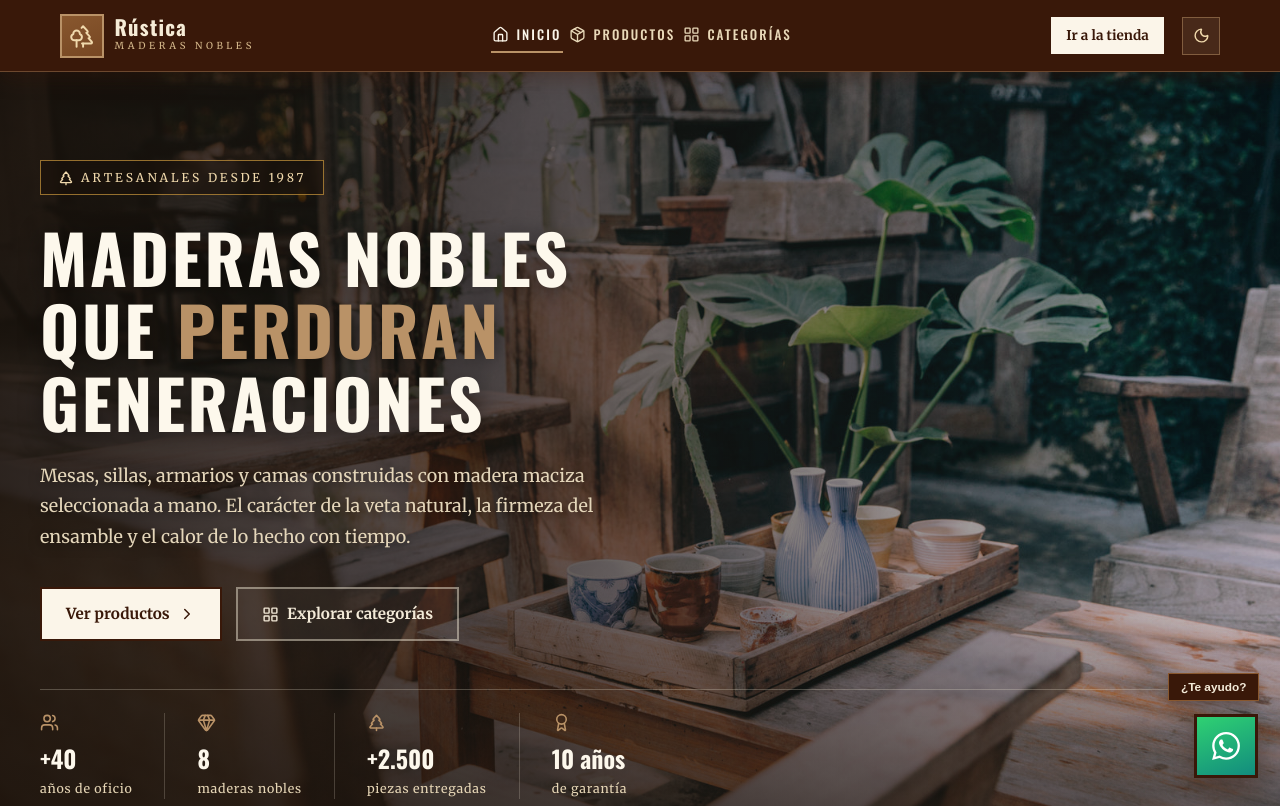
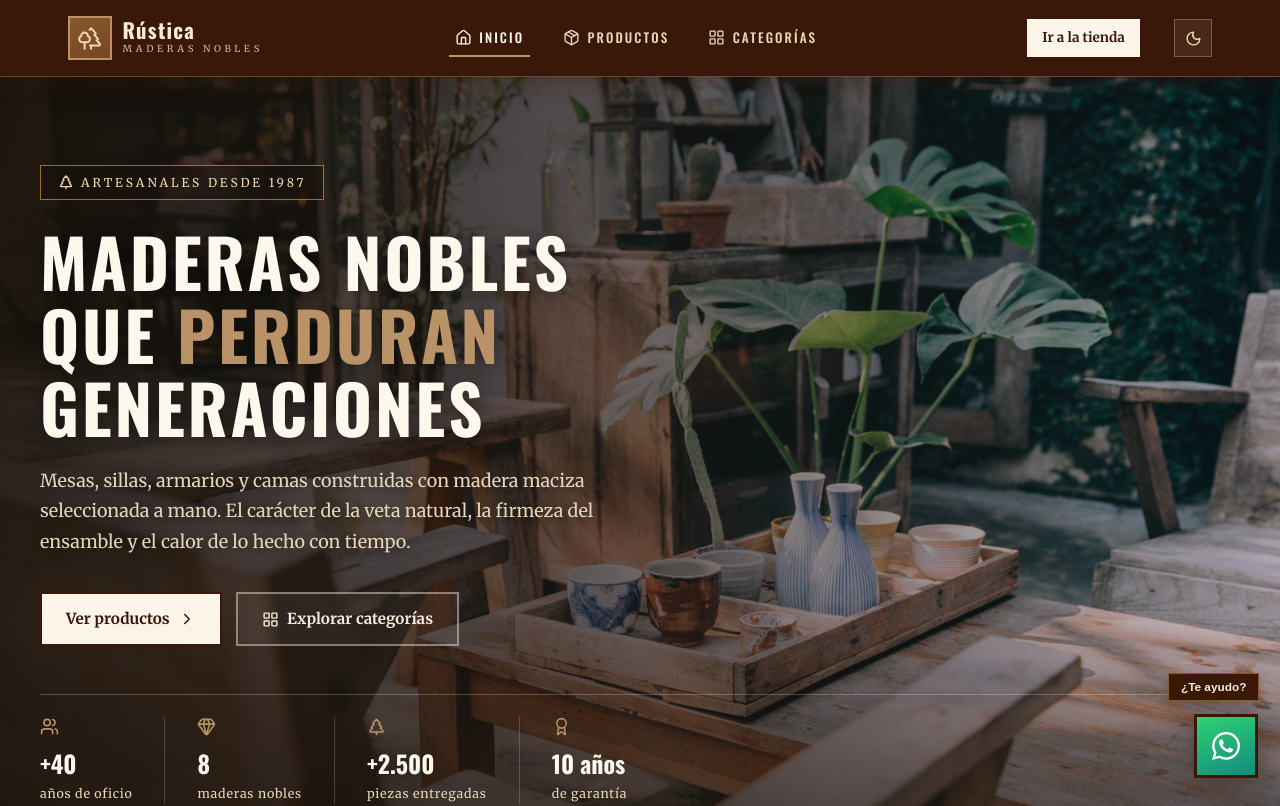
Before and after one commit to Crispovilla/rustic-app, a React (Vite) app: page / in a window 1280 px wide. Shown: the top 806 px of the page. Built offline with nearby package versions, Linux system fonts and the light colour scheme.

Commit message:
Mas separacion entre elementos del navbar

```diff
--- a/src/index.css
+++ b/src/index.css
@@ -211,16 +211,16 @@ img {
 .navbar__inner {
   max-width: 1200px;
   margin: 0 auto;
-  padding: 0.85rem 1.25rem;
-  display: flex;
-  align-items: center;
-  gap: 1rem;
+  padding: 1rem 1.75rem;
+  display: flex;
+  align-items: center;
+  gap: 2rem;
 }
 
 .navbar__tools {
   display: flex;
   align-items: center;
-  gap: 0.5rem;
+  gap: 0.85rem;
 }
 
 .brand {
@@ -263,7 +263,8 @@ img {
   flex: 1;
   display: flex;
   align-items: center;
-  gap: 2.25rem;
+  justify-content: center;
+  gap: 3rem;
 }
 
 .navbar__links {
@@ -271,7 +272,7 @@ img {
   display: flex;
   align-items: center;
   justify-content: center;
-  gap: 0.3rem;
+  gap: 1.75rem;
   list-style: none;
   margin: 0;
   padding: 0;
@@ -281,7 +282,7 @@ img {
   display: inline-flex;
   align-items: center;
   gap: 0.45rem;
-  padding: 0.35rem 0.1rem;
+  padding: 0.45rem 0.35rem;
   color: #e9d9b9;
   text-decoration: none;
   font-family: var(--font-display);
```
